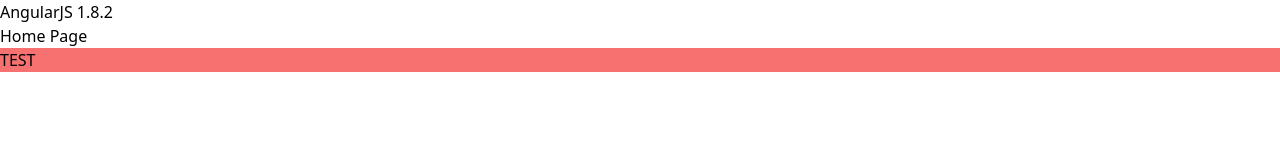
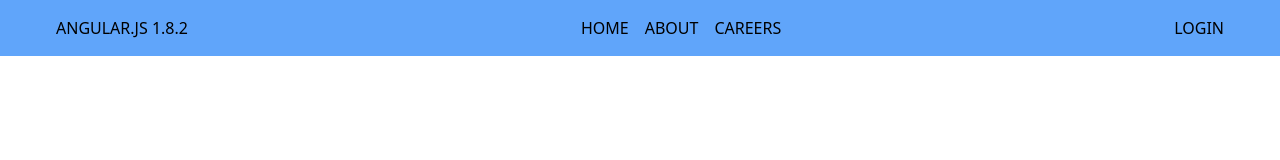
Before and after one commit to GeluHorotan/angularjs-2performant, a website: page index.html in a window 1280 px wide. Drawn offline with nearby package versions, Linux system fonts and the light colour scheme; some packages are replaced by stand-ins of ours; no server answers.

Commit message:
feat: add header elements and redirect user to under construction page if url doesn't exist

```diff
--- a/app/app.js
+++ b/app/app.js
@@ -8,8 +8,12 @@ app.config(function ($routeProvider, $locationProvider) {
       templateUrl: "app/views/home.html",
       controller: "HomeController",
     })
-
-    .otherwise({ redirectTo: "/" });
+    .when("/under-construction", {
+      templateUrl: "views/under-construction.html",
+    })
+    .otherwise({
+      redirectTo: "/under-construction", // Redirect to the under-construction page if URL doesn't match any defined route
+    });
 
   $locationProvider.html5Mode(true);
 });
--- a/app/shared/header/header.controller.js
+++ b/app/shared/header/header.controller.js
@@ -1,3 +1,11 @@
 angular.module("app").controller("HeaderController", function ($scope) {
   $scope.angularVersion = angular.version.full;
+
+  $scope.navItems = [
+    { title: "Home", link: "/" },
+    { title: "About", link: "/about" },
+    { title: "Careers", link: "/careers" },
+  ];
+
+  $scope.accountItem = { title: "Login", link: "/login" };
 });
--- a/app/shared/header/header.html
+++ b/app/shared/header/header.html
@@ -1,5 +1,13 @@
-<nav>
-  <ul>
-    <li>AngularJS {{angularVersion}}</li>
+<nav class="bg-blue-400 px-14 py-4">
+  <ul class="flex items-center justify-between gap-20 uppercase">
+    <li>Angular.JS {{angularVersion}}</li>
+    <div class="flex gap-4">
+      <li ng-repeat="item in navItems">
+        <a ng-href="{{ item.link }}">{{ item.title }}</a>
+      </li>
+    </div>
+    <li>
+      <a ng-href="{{accountItem.link}}">{{accountItem.title}}</a>
+    </li>
   </ul>
 </nav>
--- a/app/views/home.html
+++ b/app/views/home.html
@@ -1,5 +1 @@
-<div>
-  <h1>Home Page</h1>
-  <p class="bg-red-400">TEST</p>
-  <!-- Your home page content HTML goes here -->
-</div>
+<div></div>
```
